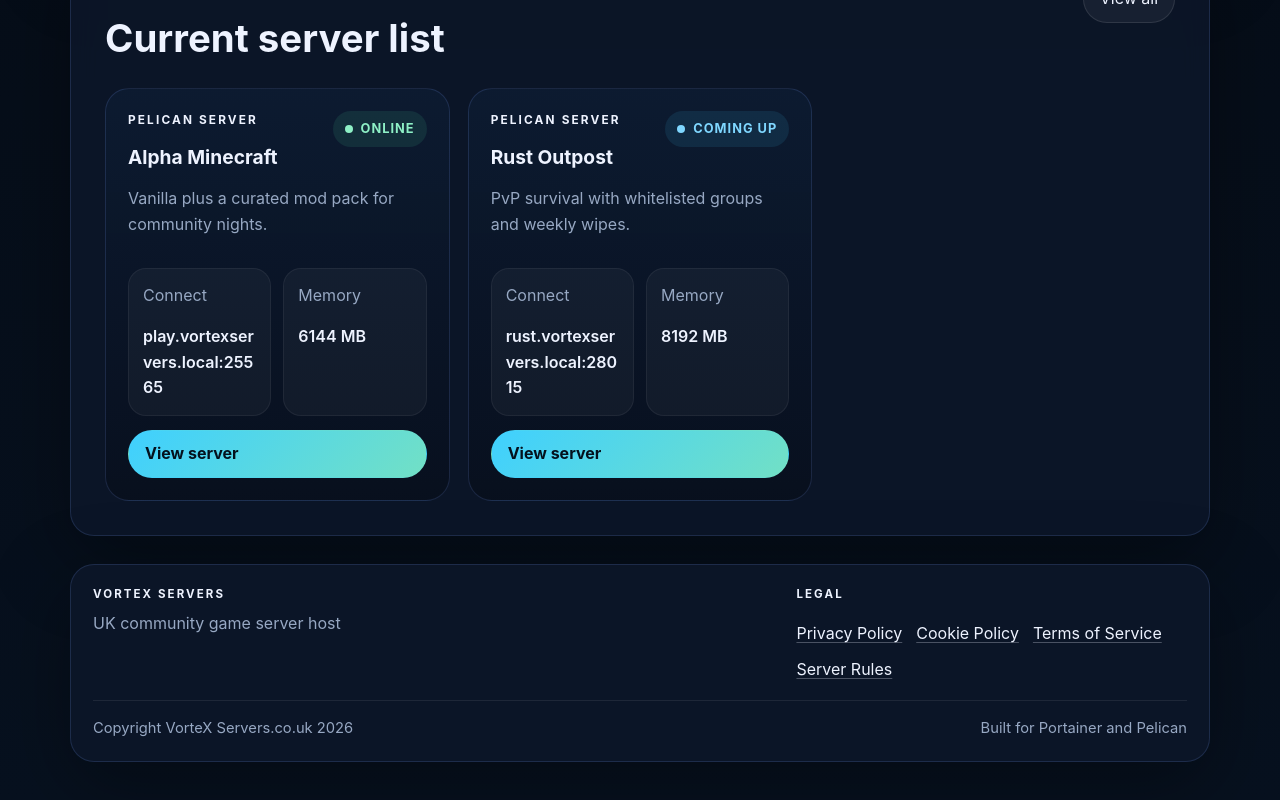
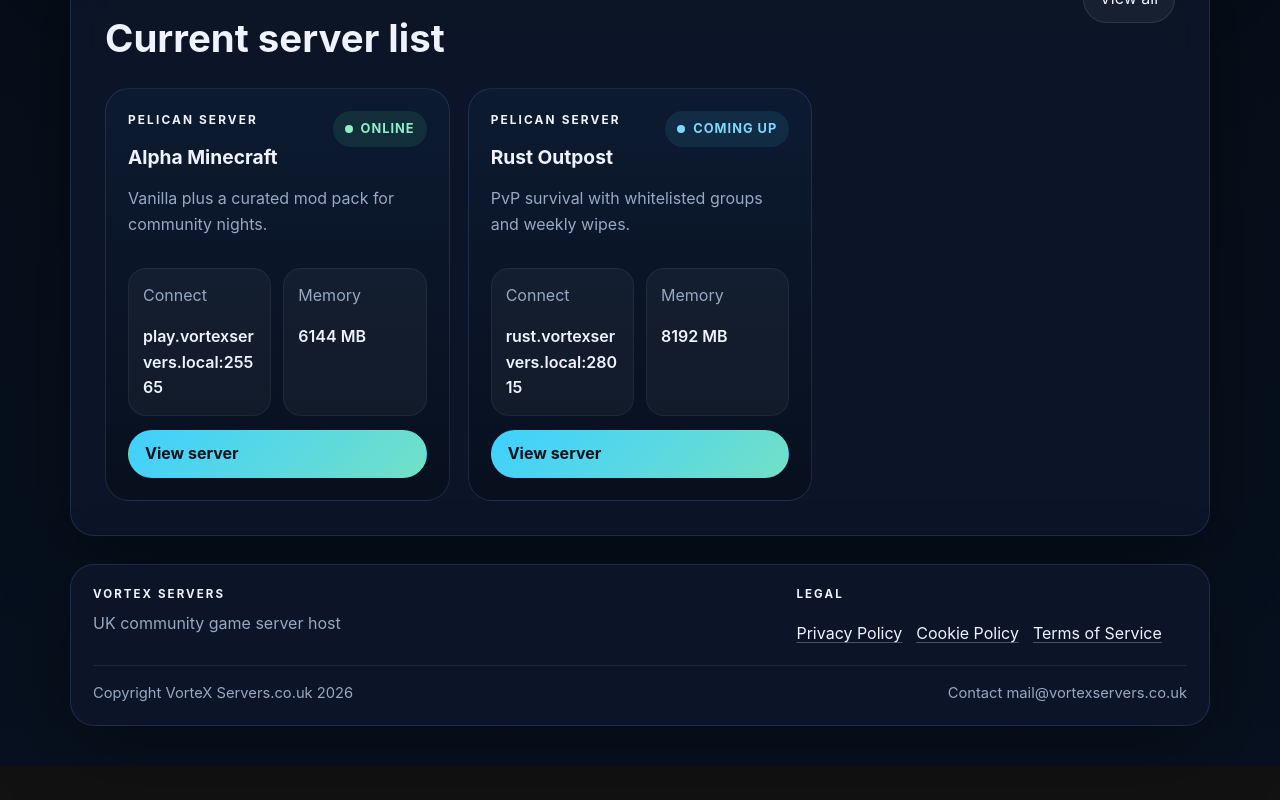
Before and after one commit to tekkifox/vortexservers_co_uk, a Next.js app: page / in a window 1280 px wide. Shown: the part 597-1397 px from the top of the page. After the commit the page ends 1363 px from the top, so only its background shows below. Built offline with nearby package versions, Linux system fonts and the light colour scheme; no server answers.

Commit message:
link updates

```diff
--- a/components/site/Footer.tsx
+++ b/components/site/Footer.tsx
@@ -5,7 +5,6 @@
   { href: "/privacy", label: "Privacy Policy" },
   { href: "/cookies", label: "Cookie Policy" },
   { href: "/terms", label: "Terms of Service" },
-  { href: "/rules", label: "Server Rules" },
 ];
 
 export function Footer() {
@@ -33,7 +32,9 @@
 
       <div className="footer-bar">
         <span>Copyright {siteConfig.name} 2026</span>
-        <span>Built for Portainer and Pelican</span>
+        <span>
+          Contact <a href={`mailto:${siteConfig.contactEmail}`}>{siteConfig.contactEmail}</a>
+        </span>
       </div>
     </footer>
   );
```
Also changed, not shown: 1 other file (tests, documents, lock files or other folders).
